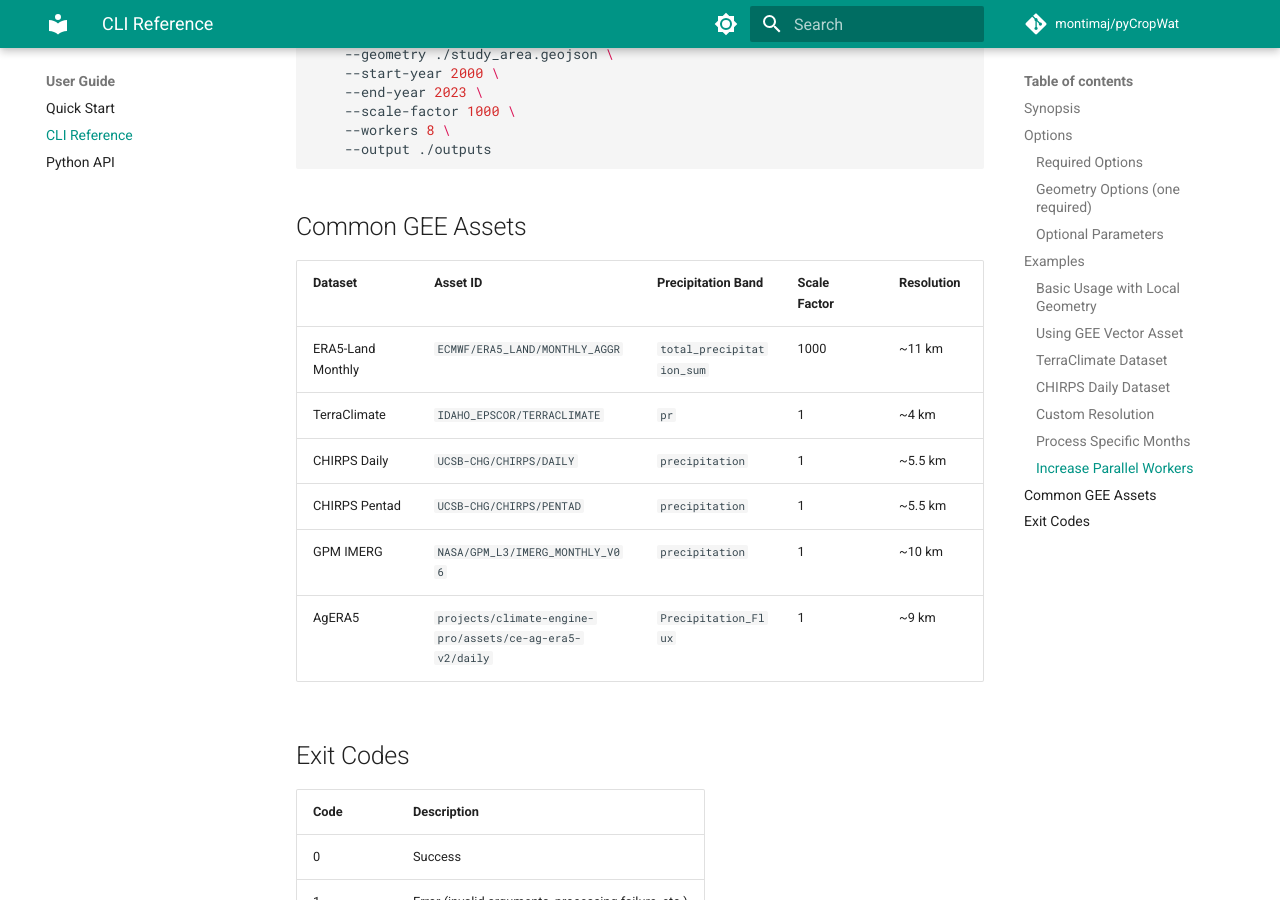
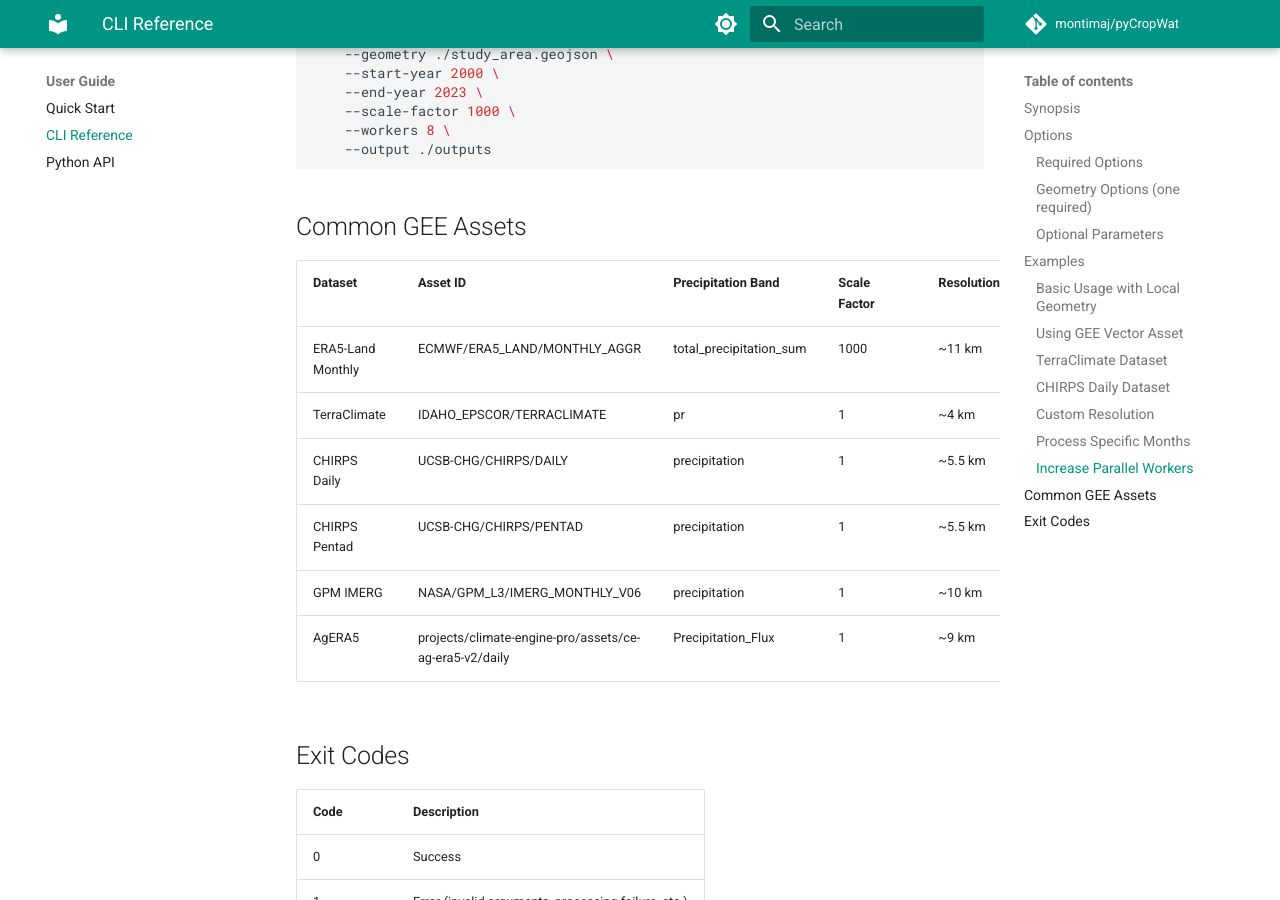
Before and after one commit to montimaj/pyCropWat, an MkDocs documentation site: the page built from docs/user-guide/cli.md, in a window 1280 px wide and 900 px high, scrolled down 3284 px. Built offline with MkDocs 1.6.1 and Material for MkDocs 9.7.7, drawn with Linux system fonts in a browser that asks for light colours; comment, search, counter and statistics services are not loaded.

Commit message:
Fix documentation

```diff
--- a/docs/user-guide/cli.md
+++ b/docs/user-guide/cli.md
@@ -139,14 +139,14 @@ pycropwat \
 
 ## Common GEE Assets
 
-| Dataset           | Asset ID                                                   | Precipitation Band         | Scale Factor | Resolution |
-|-------------------|------------------------------------------------------------|----------------------------|--------------|------------|
-| ERA5-Land Monthly | `ECMWF/ERA5_LAND/MONTHLY_AGGR`                             | `total_precipitation_sum`  | 1000         | ~11 km     |
-| TerraClimate      | `IDAHO_EPSCOR/TERRACLIMATE`                                | `pr`                       | 1            | ~4 km      |
-| CHIRPS Daily      | `UCSB-CHG/CHIRPS/DAILY`                                    | `precipitation`            | 1            | ~5.5 km    |
-| CHIRPS Pentad     | `UCSB-CHG/CHIRPS/PENTAD`                                   | `precipitation`            | 1            | ~5.5 km    |
-| GPM IMERG         | `NASA/GPM_L3/IMERG_MONTHLY_V06`                            | `precipitation`            | 1            | ~10 km     |
-| AgERA5            | `projects/climate-engine-pro/assets/ce-ag-era5-v2/daily`   | `Precipitation_Flux`       | 1            | ~9 km      |
+| Dataset | Asset ID | Precipitation Band | Scale Factor | Resolution |
+|---------|----------|-------------------|--------------|------------|
+| ERA5-Land Monthly | ECMWF/ERA5_LAND/MONTHLY_AGGR | total_precipitation_sum | 1000 | ~11 km |
+| TerraClimate | IDAHO_EPSCOR/TERRACLIMATE | pr | 1 | ~4 km |
+| CHIRPS Daily | UCSB-CHG/CHIRPS/DAILY | precipitation | 1 | ~5.5 km |
+| CHIRPS Pentad | UCSB-CHG/CHIRPS/PENTAD | precipitation | 1 | ~5.5 km |
+| GPM IMERG | NASA/GPM_L3/IMERG_MONTHLY_V06 | precipitation | 1 | ~10 km |
+| AgERA5 | projects/climate-engine-pro/assets/ce-ag-era5-v2/daily | Precipitation_Flux | 1 | ~9 km |
 
 ## Exit Codes
 
```
